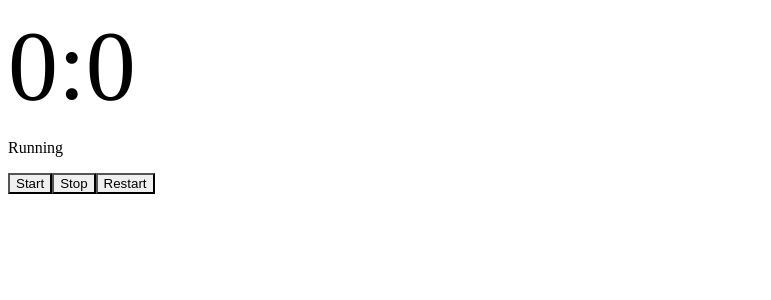
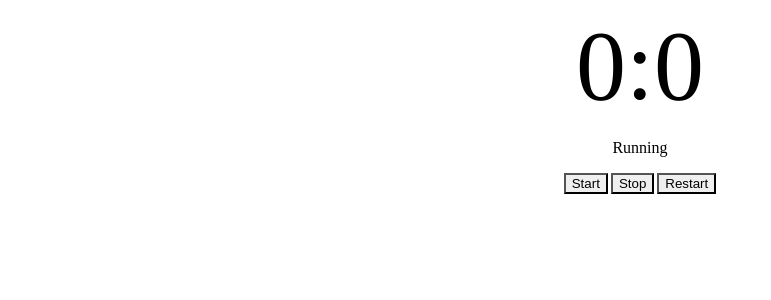
Before and after one commit to Caleb-1023/Pomodoro-Timer, a React (Create React App) app: page / in a window 1280 px wide. Shown: the top 300 px of the page, without its empty margins (0-771 px from the left). Built offline with nearby package versions, Linux system fonts and the light colour scheme; the HTML template or start-up script is replaced by a standard one.

Commit message:
ui changes

```diff
--- a/src/App.js
+++ b/src/App.js
@@ -1,7 +1,6 @@
 import React from "react";
 import { useTimer } from 'react-timer-hook';
-import { Button } from '@chakra-ui/react'
-import { Box } from '@chakra-ui/react'
+import { Button, Container, Flex } from '@chakra-ui/react'
 
 const MyTimer = ({expiriyTimestamp}) => {
   const { seconds,minutes,isRunning,start,pause,restart} = useTimer({expiriyTimestamp, onExpire: () => console.warn('onExpire called')});
@@ -11,13 +10,15 @@ const MyTimer = ({expiriyTimestamp}) => {
       <span>{minutes}</span>:<span>{seconds}</span>
     </div>
     <p>{isRunning ? 'Running' : 'Not running'}</p>
-      <Button onClick={start}>Start</Button>
-      <Button onClick={pause}>Stop</Button>
-      <Button onClick={() => {
+    <Flex gap='3'>
+      <Button colorScheme='green' onClick={start}>Start</Button>
+      <Button colorScheme='red' onClick={pause}>Stop</Button>
+      <Button colorScheme='blue' onClick={() => {
         const time = new Date()
         time.setSeconds(time.getSeconds() + 300);
         restart(time)
       }}>Restart</Button>
+    </Flex>
     </>
   )
 }
@@ -26,9 +27,9 @@ const App = () => {
   const time = new Date();
   time.setSeconds(time.getSeconds() + 600); // 10 minutes timer
   return (
-    <Box>
+    <Container centerContent = 'true'>
       <MyTimer expiryTimestamp={time} />
-    </Box>
+    </Container>
   )
 }
 
```
